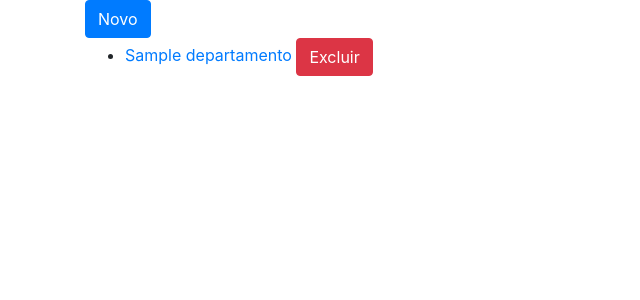
After one commit to vitormancini/gestao-rh-django, a Django app: page /departamentos/ in a window 1280 px wide. The commit adds this page. Shown: the top 300 px of the page, without its empty margins (0-640 px from the left). Run offline with Django 5.2, Linux system fonts and the light colour scheme; tables that the repository leaves empty hold one stand-in row (values such as "Sample post"); some libraries are stand-ins or nearby versions.

Commit message:
add departamentos crud

```diff
--- a/apps/dashboard/templates/dashboard/index.html
+++ b/apps/dashboard/templates/dashboard/index.html
@@ -3,11 +3,11 @@
 {% block main %}
    <div class="row">
     <div class="col-sm">
-      One of three columns
+      Olá, {{ usuario.funcionario.nome }}
     </div>
     <div class="col-sm">
-      Olá, {{ usuario.funcionario.nome }}
-      <a href="{% url 'list_funcionarios' %}">Generenciar funcionarios</a>
+      <a href="{% url 'list_funcionarios' %}">Gerenciar funcionarios</a>
+      <a href="{% url 'list_departamentos' %}">Gerenciar departamentos</a>
     </div>
     <div class="col-sm">
         <form method="post" action="{% url 'logout' %}" style="display:inline;">
--- a/apps/departamentos/models.py
+++ b/apps/departamentos/models.py
@@ -1,7 +1,15 @@
 from django.db import models
+from django.urls import reverse
+
+from apps.empresas.models import Empresa
+
 
 class Departamento(models.Model):
-    nome = models.CharField(max_length=100, verbose_name='Nome')
+    nome = models.CharField(max_length=100, verbose_name="Nome")
+    empresa = models.ForeignKey(Empresa, on_delete=models.PROTECT)
+
+    def get_absolute_url(self):
+        return reverse("list_departamentos")
 
     def __str__(self):
         return self.nome
--- /dev/null
+++ b/apps/departamentos/templates/departamentos/departamento_list.html
@@ -0,0 +1,16 @@
+{% extends 'base.html' %}
+
+{% block main %}
+
+<a class="btn btn-primary" href="{% url 'create_departamento' %}">Novo</a>
+
+<ul>
+    {% for departamento in object_list %}
+        <li>
+            <a href="{% url 'update_departamento' departamento.id %}">{{ departamento.nome }}</a>
+            <a class="btn btn-danger" href="{% url 'delete_departamento' departamento.id %}">Excluir</a>
+        </li>
+    {% endfor %}
+</ul>
+
+{% endblock %}
--- /dev/null
+++ b/apps/departamentos/urls.py
@@ -0,0 +1,17 @@
+from django.urls import path
+
+from .views import (
+    DepartamentoCreate,
+    DepartamentoList,
+    DepartamentosDelete,
+    DepartamentosUpdate,
+)
+
+urlpatterns = [
+    path("", DepartamentoList.as_view(), name="list_departamentos"),
+    path("editar/<int:pk>/", DepartamentosUpdate.as_view(), name="update_departamento"),
+    path(
+        "deletar/<int:pk>/", DepartamentosDelete.as_view(), name="delete_departamento"
+    ),
+    path("novo/", DepartamentoCreate.as_view(), name="create_departamento"),
+]
--- a/apps/departamentos/views.py
+++ b/apps/departamentos/views.py
@@ -1,3 +1,41 @@
-from django.shortcuts import render
+from django.urls import reverse_lazy
+from django.views.generic import CreateView, DeleteView, ListView, UpdateView
 
-# Create your views here.
+from .models import Departamento
+
+
+class DepartamentoList(ListView):
+    model = Departamento
+
+    def query_set(self):
+        empresa_logada = self.request.user.funcionario.empresa
+
+        return Departamento.objects.filter(empresa=empresa_logada)
+
+
+class DepartamentoCreate(CreateView):
+    model = Departamento
+    fields = (
+        "nome",
+        "empresa",
+    )
+
+    def form_valid(self, form):
+        departamento = form.save(commit=False)
+        departamento.empresa = self.request.user.funcionario.empresa
+        departamento.save()
+
+        return super().form_valid(form)
+
+
+class DepartamentosUpdate(UpdateView):
+    model = Departamento
+    fields = (
+        "nome",
+        "empresa",
+    )
+
+
+class DepartamentosDelete(DeleteView):
+    model = Departamento
+    success_url = reverse_lazy("list_departamentos")
--- a/core/urls.py
+++ b/core/urls.py
@@ -4,7 +4,8 @@ from django.urls import include, path
 urlpatterns = [
     path("", include("apps.dashboard.urls")),
     path("funcionarios/", include("apps.funcionarios.urls")),
-    path("empresa/", include("apps.empresas.urls")),
+    path("empresas/", include("apps.empresas.urls")),
+    path("departamentos/", include("apps.departamentos.urls")),
     path("accounts/", include("django.contrib.auth.urls")),
     path("admin/", admin.site.urls),
 ]
```
Also changed, not shown: apps/departamentos/templates/departamentos/departamento_confirm_delete.html (added, +10 -0 lines), apps/departamentos/templates/departamentos/departamento_form.html (added, +9 -0 lines), apps/departamentos/migrations/0004_departamento_empresa.py (added).
